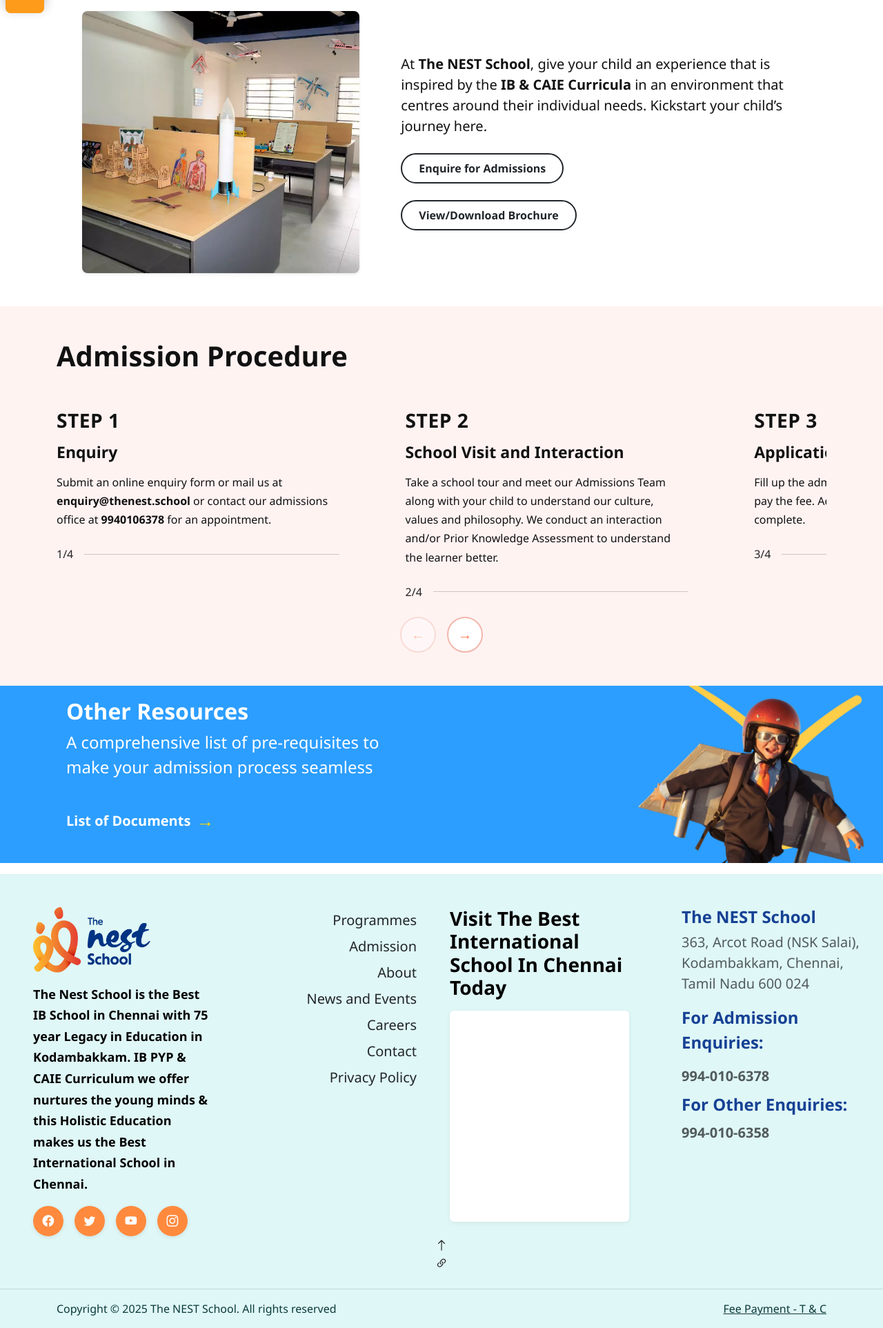
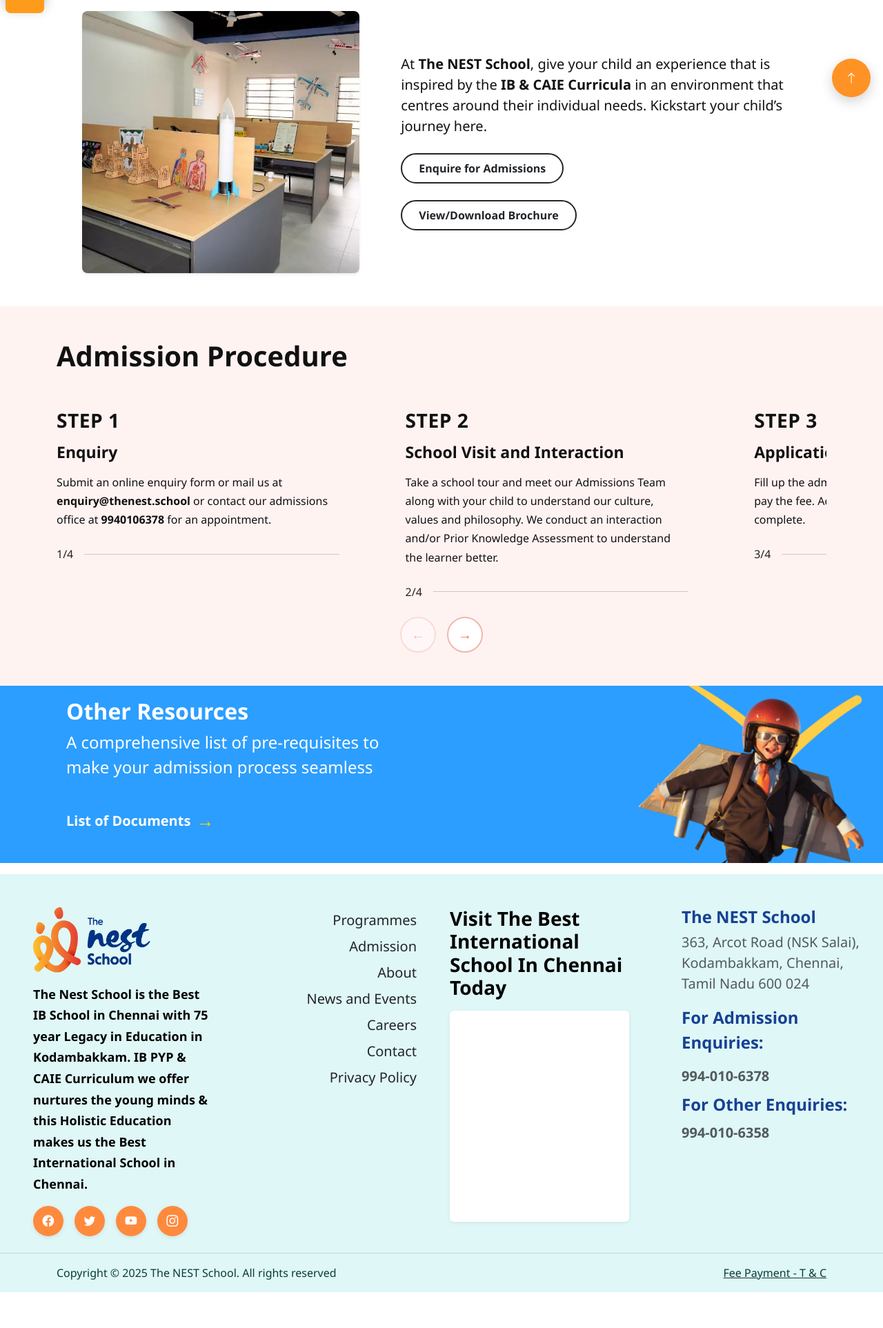
Before and after one commit to archana21796/thenestschool, a PHP site: page /admission.html in a window 1280 px wide. Shown: the part 641-2566 px from the top of the page at 69% size. After the commit the page ends 2514 px from the top, so only its background shows below. Run offline with PHP 8.4, Linux system fonts and the light colour scheme; a map, chart or similar area stays blank; grey boxes are pictures that could not be loaded.

Commit message:
minor changes

```diff
--- a/admission.html
+++ b/admission.html
@@ -101,7 +101,7 @@
           <a href="admission-enquiry.html" class="btn btn-outline-dark rounded-pill px-4 py-2 fw-semibold">
             Enquire for Admissions
           </a> <br/> <br/>
-          <a href="brochure.pdf" class="btn btn-outline-dark rounded-pill px-4 py-2 fw-semibold">
+          <a href="./TNS-BrouchureNew.pdf" class="btn btn-outline-dark rounded-pill px-4 py-2 fw-semibold">
             View/Download Brochure
           </a>
         </div>
@@ -332,10 +332,6 @@ width="250" height="300" style="border:0;" allowfullscreen="" loading="lazy" ref
     <i class="bi bi-arrow-up" style="font-size:1.1rem;"></i>
   </a>
 
-  <!-- floating orange quick-link circle bottom-right -->
-  <a class="floating-link d-flex align-items-center justify-content-center" href="#" aria-label="quick-link">
-    <i class="bi bi-link-45deg" style="font-size:1.1rem;"></i>
-  </a>
 
   <!-- Copyright bar -->
   <div class="copyright-bar mt-4" style="border-top:1px solid rgba(0,0,0,0.12); background:transparent;">
--- a/assets/css/standard.css
+++ b/assets/css/standard.css
@@ -366,3 +366,17 @@
     opacity: 1;
   }
 }
+
+.floating-link {
+    position: fixed;
+    right: 18px;
+    bottom: 18px;
+    width: 56px;
+    height: 56px;
+    background: #ff9224;
+    border-radius: 50%;
+    color: #fff;
+    z-index: 1050;
+    box-shadow: 0 6px 18px rgba(0, 0, 0, 0.18);
+    text-decoration: none;
+}
--- a/careers.html
+++ b/careers.html
@@ -425,10 +425,7 @@ width="250" height="300" style="border:0;" allowfullscreen="" loading="lazy" ref
   <!-- brochure tab (vertical left) -->
   <a class="brochure-tab d-flex align-items-center justify-content-center" href="#" role="button" aria-label="Brochure">Brochure</a>
 
-  <!-- floating orange quick-link circle bottom-right -->
-  <a class="floating-link d-flex align-items-center justify-content-center" href="#" aria-label="quick-link">
-    <i class="bi bi-link-45deg" style="font-size:1.1rem;"></i>
-  </a>
+
 
   <!-- Copyright bar -->
   <div class="copyright-bar mt-4" style="border-top:1px solid rgba(0,0,0,0.12); background:transparent;">
--- a/index.html
+++ b/index.html
@@ -142,7 +142,7 @@ Experience across the Globe</p>
   </picture>
   <div class="carousel-caption-custom text-center">
     <h2>Leading a New Learning <br/>Paradigm for K - 12</h2>
-    <a href="/admission-enquiry.html" class="btn">Enquire for Admissions</a>
+    <a href="./admission-enquiry.html" class="btn">Enquire for Admissions</a>
   </div>
 </div>
 
@@ -185,7 +185,7 @@ Experience across the Globe</p>
   <div class="carousel-caption-custom styleflight text-center">
     <h2>Taking Flight with <br/>The NEST School</h2>
     <h3 class="fs-4 my-3">The NEST School is now an <br/>IB World School offering the IB PYP</h3>
-    <a href="/about.html" class="btn" style="font-size: 12px;">Learn more about The NEST School</a>
+    <a href="./about.html" class="btn" style="font-size: 12px;">Learn more about The NEST School</a>
   </div>
 </div>
 <!-- Slide 6 -->
@@ -221,7 +221,7 @@ Experience across the Globe</p>
         <p class="ptagsize">Join the Best IB School in Chennai.</p>
         <small class="d-block my-4 fs-5">Contact us for more information and join the best international school in Chennai.</small>
           <a
-            href="admission.html"
+            href="./admission-enquiry.html"
             class="btn btn-outline-dark border-2 px-4 py-2 mb-4 rounded-5 fw-bold fs-5">
             Enquire for Admissions
           </a>
--- a/thenestschoolcampus.html
+++ b/thenestschoolcampus.html
@@ -484,7 +484,7 @@ width="250" height="300" style="border:0;" allowfullscreen="" loading="lazy" ref
 
   <!-- floating orange quick-link circle bottom-right -->
   <a class="floating-link d-flex align-items-center justify-content-center" href="#" aria-label="quick-link">
-    <i class="bi bi-link-45deg" style="font-size:1.1rem;"></i>
+    <i class="bi bi-arrow-up" style="font-size:1.1rem;"></i>
   </a>
 
   <!-- Copyright bar -->
```
